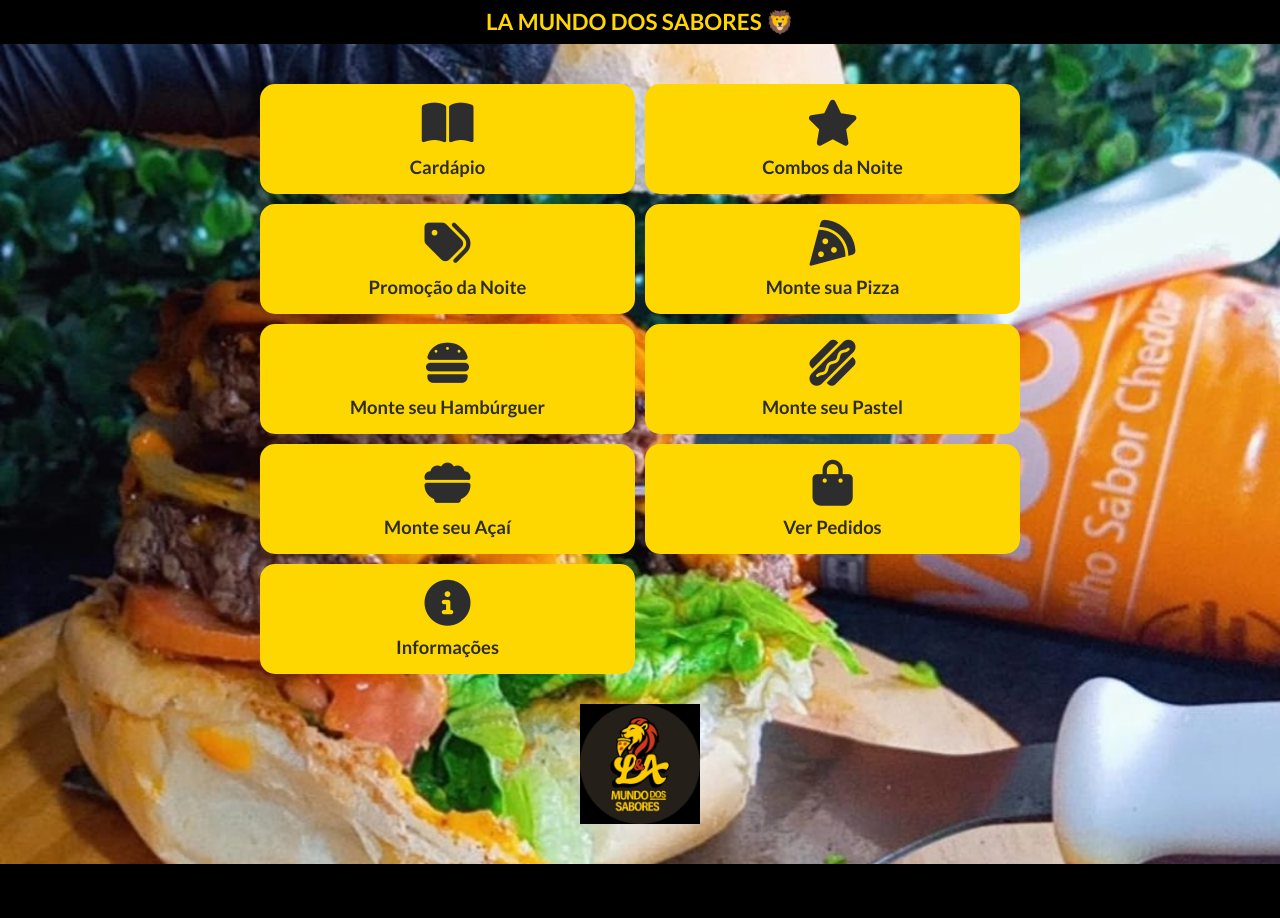
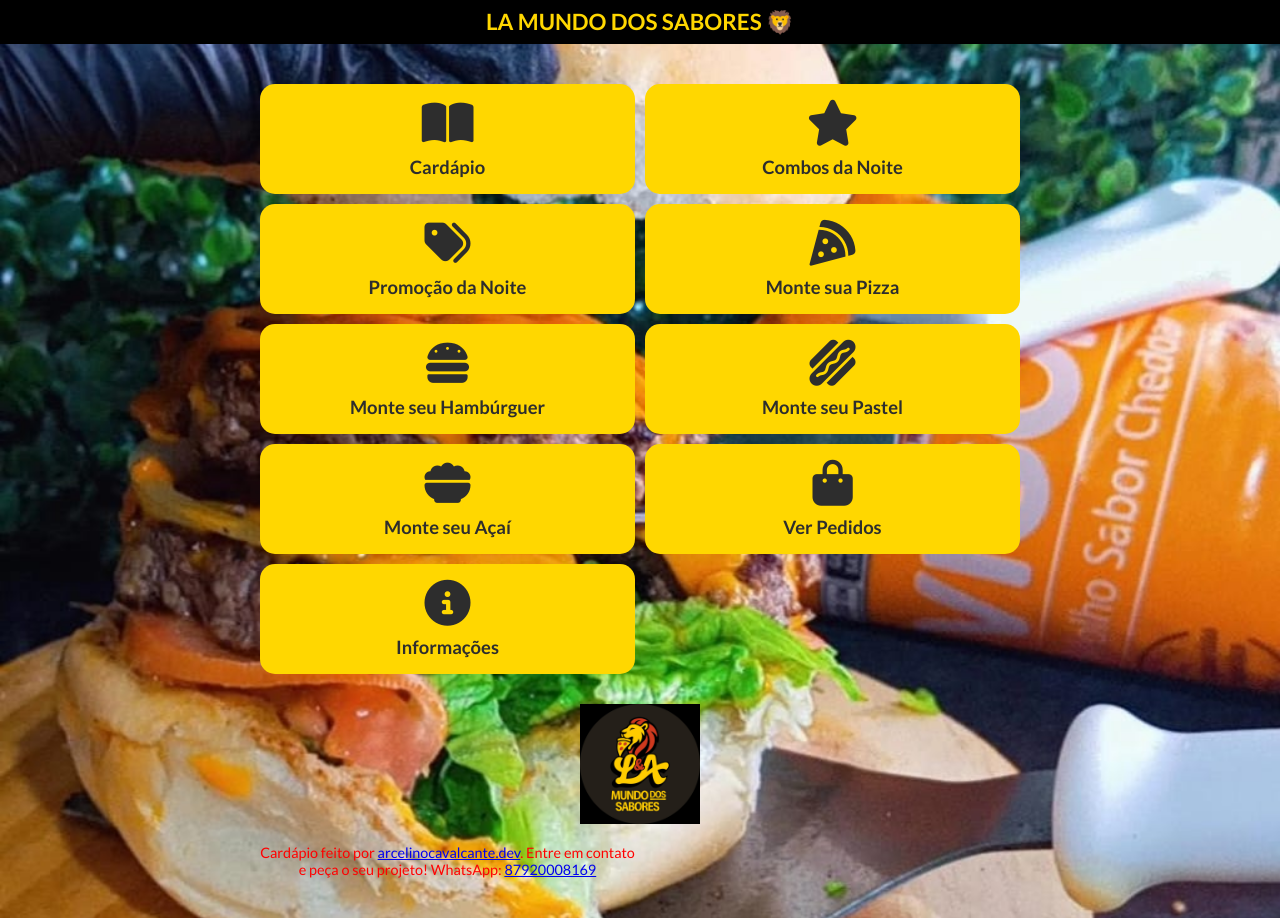
Before and after one commit to arcelino-cavalcante/la-chatgpt, a plain HTML site: page index.html in a window 1280 px wide. Before the commit the page ends 864 px from the top, so only its background shows below. Drawn offline with Linux system fonts and the light colour scheme.

Commit message:
Add credit notice to menu and info screen

```diff
--- a/index.html
+++ b/index.html
@@ -155,6 +155,13 @@
       grid-column: 1 / -1;
       justify-self: center;
     }
+
+    .credito {
+      font-size: 0.9em;
+      text-align: center;
+      margin-top: 10px;
+    }
+
 
     .tela {
       display: none;
@@ -2141,6 +2148,7 @@
 
       <!-- Logo pequena -->
       <img id="logoPequena" src="imagens_inicial/logo_pizzaria.png" alt="Logo Pizzaria" />
+      <p class="credito">Cardápio feito por <a href="https://arcelinocavalcante.dev">arcelinocavalcante.dev</a>. Entre em contato e peça o seu projeto! WhatsApp: <a href="https://wa.me/5587920008169">87920008169</a></p>
     </nav>
   </div>
 
@@ -2511,6 +2519,7 @@
     <p>Final de semana 18h às 00:00h</p>
     <br>
     <p>Fazemos entregas nos Sítios Vizinhos</p>
+    <p class="credito">Cardápio feito por <a href="https://arcelinocavalcante.dev">arcelinocavalcante.dev</a>. Entre em contato e peça o seu projeto! WhatsApp: <a href="https://wa.me/5587920008169">87920008169</a></p>
     <br>
     <button onclick="voltarMenu()">Voltar</button>
   </div>
```
